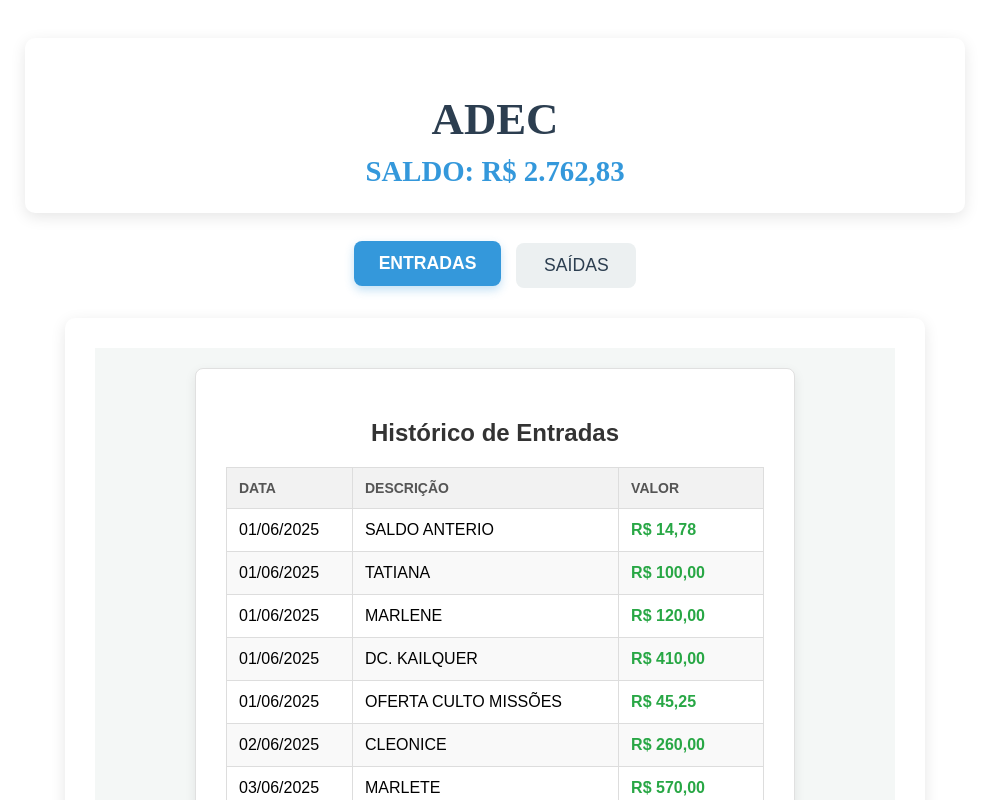
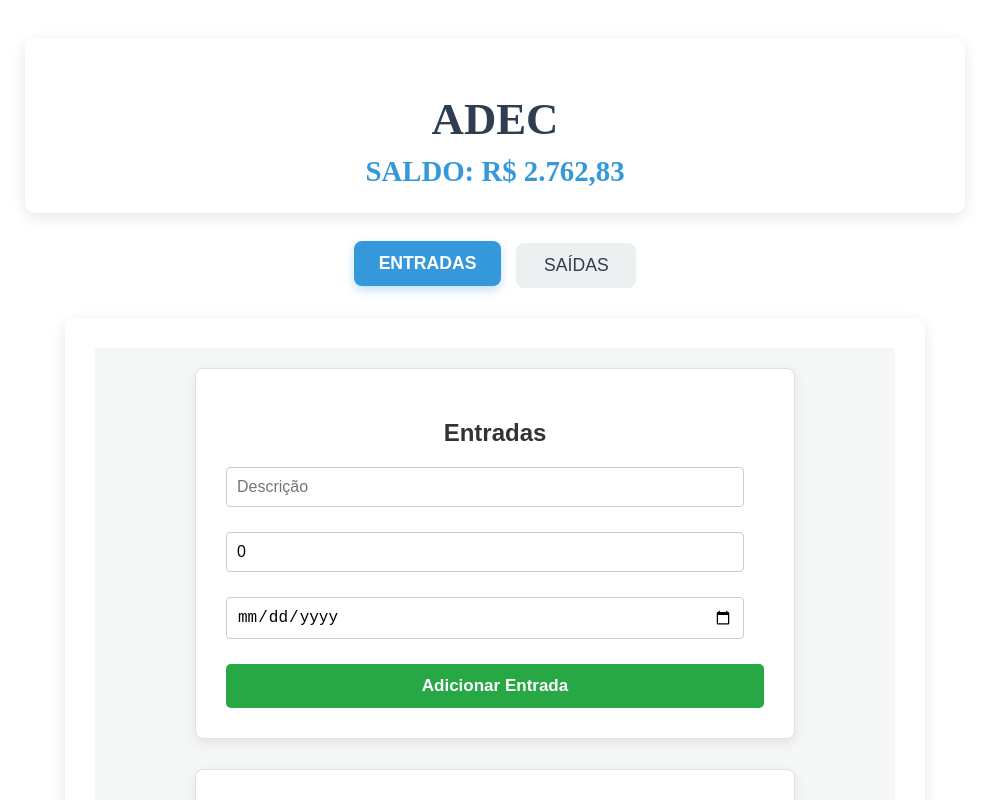
Before and after one commit to pablojr17/tesouraria_adec, an Angular app: page / in a window 1280 px wide. Shown: the top 800 px of the page, without its empty margins (145-1134 px from the left). Built offline with nearby package versions, Linux system fonts and the light colour scheme; data requests are answered from the project's data file.

Commit message:
feat: ajuste para mostrar os dados do db.json

```diff
--- a/src/app/app.component.ts
+++ b/src/app/app.component.ts
@@ -4,8 +4,7 @@ import { LancamentoService } from './service/lancamento.service';
 import { EntradasComponent } from './components/entradas/entradas.component';
 import { SaidasComponent } from './components/saidas/saidas.component';
 import { CommonModule } from '@angular/common';
-import { HttpClientModule } from '@angular/common/http';
-import { Lancamento } from './model/lancamento.model';
+import { entradas, saidas } from '../../db.json'
 
 @Component({
   selector: 'app-root',
@@ -33,13 +32,9 @@ export class AppComponent {
     let entradasTotal = 0;
     let saidasTotal = 0;
 
-    this.service.getEntradas().subscribe((entradas: Lancamento[]) => {
-      entradasTotal = entradas.reduce((acc, e) => acc + e.valor, 0);
+    entradasTotal = entradas.reduce((acc, e) => acc + e.valor, 0);
+    saidasTotal = saidas.reduce((acc, s) => acc + s.valor, 0);
 
-      this.service.getSaidas().subscribe((saidas: Lancamento[]) => {
-        saidasTotal = saidas.reduce((acc, s) => acc + s.valor, 0);
-        this.saldo = entradasTotal - saidasTotal;
-      });
-    });
+    this.saldo = entradasTotal - saidasTotal;
   }
 }
--- a/src/app/components/entradas/entradas.component.html
+++ b/src/app/components/entradas/entradas.component.html
@@ -1,5 +1,5 @@
 <div class="container">
-  <!-- <div class="input-section">
+  <div class="input-section" *ngIf="isLocalhost">
     <h2>Entradas</h2>
 
     <div class="input-group">
@@ -15,7 +15,7 @@
     </div>
 
     <button (click)="adicionarEntrada()">Adicionar Entrada</button>
-  </div> -->
+  </div>
 
   <div class="entries-section">
     <h2>Histórico de Entradas</h2>
--- a/src/app/components/entradas/entradas.component.ts
+++ b/src/app/components/entradas/entradas.component.ts
@@ -3,7 +3,7 @@ import { LancamentoService } from '../../service/lancamento.service';
 import { Lancamento } from '../../model/lancamento.model';
 import { FormsModule } from '@angular/forms';
 import { CommonModule } from '@angular/common';
-
+import {entradas} from '../../../../db.json'
 @Component({
   selector: 'app-entradas',
   standalone: true,
@@ -17,8 +17,8 @@ export class EntradasComponent implements OnInit { // Implement OnInit
   descricaoEntrada: string = '';
   valorEntrada: number = 0;
   dataEntrada: string = '';
-
-  entradas: Lancamento[] = []; // Array to hold your income objects
+  entradas: Lancamento[] = entradas; // Array to hold your income objects
+  isLocalhost: boolean = true
 
   constructor(private service: LancamentoService) {
     // Constructor is primarily for dependency injection.
@@ -28,6 +28,8 @@ export class EntradasComponent implements OnInit { // Implement OnInit
   ngOnInit(): void {
     // Fetch initial data when the component initializes
     this.atualizarLista();
+    this.isLocalhost = window.location.hostname === 'localhost' || window.location.hostname === '127.0.0.1';
+
   }
 
   adicionarEntrada(): void { // Renamed for clarity and consistency
@@ -61,19 +63,9 @@ export class EntradasComponent implements OnInit { // Implement OnInit
     });
   }
 
-  atualizarLista(): void { // Consistent naming, assuming this fetches income
-    // Use the service to get the list of income entries
-    this.service.getEntradas().subscribe({
-      next: (dados) => {
-        console.log('Entradas carregadas:', dados);
-        this.entradas = dados;
-      },
-      error: (err) => {
-        console.error('Erro ao carregar entradas:', err);
-        // Optionally display an error message to the user
-      }
-    });
-  }
+atualizarLista(): void {
+ this.entradas = entradas;
+}
 
   /**
    * Calculates the total value of all income entries.
--- a/src/app/components/saidas/saidas.component.html
+++ b/src/app/components/saidas/saidas.component.html
@@ -1,5 +1,5 @@
 <div class="container">
-  <!-- <div class="input-section">
+    <div class="input-section" *ngIf="isLocalhost">
     <h2>Saídas</h2>
 
     <div class="input-group">
@@ -23,7 +23,7 @@
     </div>
 
     <button (click)="adicionarSaida()">Adicionar Saída</button>
-  </div> -->
+  </div>
 
   <div class="entries-section">
     <h2>Histórico de Saídas</h2>
--- a/src/app/components/saidas/saidas.component.ts
+++ b/src/app/components/saidas/saidas.component.ts
@@ -3,6 +3,7 @@ import { Component, OnInit } from '@angular/core'; // Import OnInit
 import { FormsModule } from '@angular/forms';
 import { Lancamento } from '../../model/lancamento.model';
 import { LancamentoService } from '../../service/lancamento.service';
+import {saidas} from '../../../../db.json'
 
 @Component({
   selector: 'app-saidas',
@@ -17,8 +18,9 @@ export class SaidasComponent implements OnInit { // Implement OnInit
   descricaoSaida: string = '';
   valorSaida: number = 0;
   dataSaida: string = '';
+  isLocalhost: boolean = true
 
-  saidas: Lancamento[] = [];
+  saidas: Lancamento[] = saidas;
 
   constructor(private lancamentoService: LancamentoService) {
     // Constructor is generally for dependency injection.
@@ -26,6 +28,8 @@ export class SaidasComponent implements OnInit { // Implement OnInit
   }
 
   ngOnInit(): void {
+    this.isLocalhost = window.location.hostname === 'localhost' || window.location.hostname === '127.0.0.1';
+
     // Fetch initial data when the component initializes
     this.atualizarSaidas();
   }
@@ -61,17 +65,7 @@ export class SaidasComponent implements OnInit { // Implement OnInit
   }
 
   atualizarSaidas(): void {
-    // Use the service to get the list of expenses
-    this.lancamentoService.getSaidas().subscribe({
-      next: (data) => {
-        console.log('Saídas carregadas:', data);
-        this.saidas = data;
-      },
-      error: (err) => {
-        console.error('Erro ao carregar saídas:', err);
-        // Optionally display an error message to the user
-      }
-    });
+    this.saidas = saidas;
   }
 
   /**
--- a/src/app/service/lancamento.service.ts
+++ b/src/app/service/lancamento.service.ts
@@ -7,14 +7,7 @@ import { Observable } from 'rxjs';
 export class LancamentoService {
   private apiUrl = 'http://localhost:3000';
 
-  constructor(private http: HttpClient) {}
-
-  getEntradas(): Observable<Lancamento[]> {
-    return this.http.get<Lancamento[]>(`${this.apiUrl}/entradas`);
-  }
-
-  getSaidas(): Observable<Lancamento[]> {
-    return this.http.get<Lancamento[]>(`${this.apiUrl}/saidas`);
+  constructor(private http: HttpClient) {
   }
 
   addEntrada(lancamento: Lancamento): Observable<Lancamento> {
@@ -24,4 +17,5 @@ export class LancamentoService {
   addSaida(lancamento: Lancamento): Observable<Lancamento> {
     return this.http.post<Lancamento>(`${this.apiUrl}/saidas`, lancamento);
   }
+
 }
```
